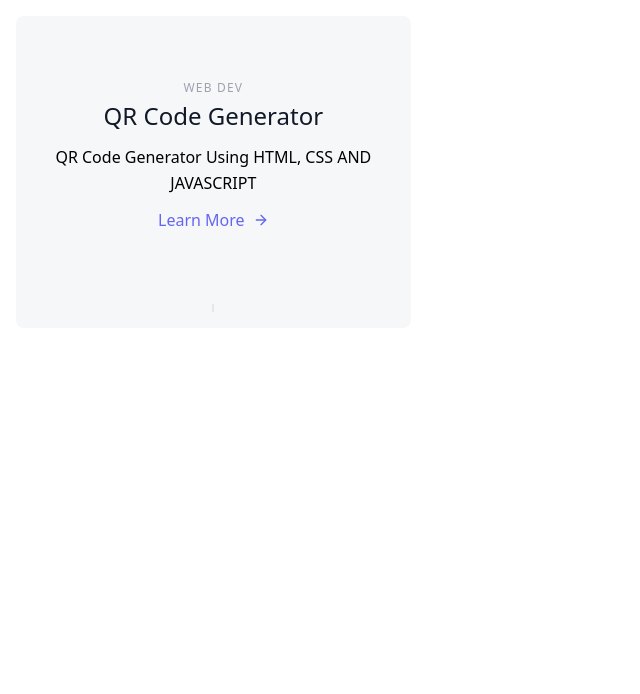
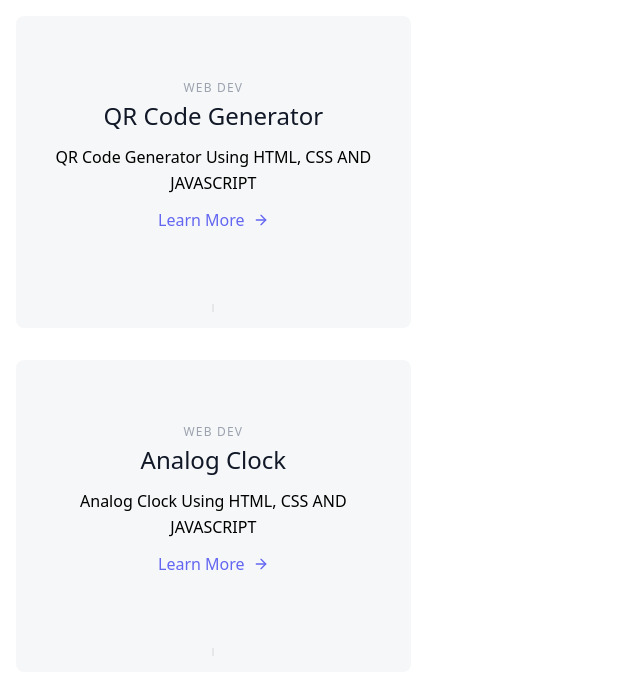
Before and after one commit to amyssnippet/cbi, a plain HTML site: page index.html in a window 1280 px wide. Shown: the whole page, without its empty margins (0-640 px from the left). Drawn offline with nearby package versions, Linux system fonts and the light colour scheme.

Commit message:
index.html

```diff
--- a/index.html
+++ b/index.html
@@ -25,5 +25,22 @@
           </div>
         </div>
       </div>
+        <div class="p-4 lg:w-1/3">
+        <div class="h-full bg-gray-100 bg-opacity-75 px-8 pt-16 pb-24 rounded-lg overflow-hidden text-center relative">
+          <h2 class="tracking-widest text-xs title-font font-medium text-gray-400 mb-1">WEB DEV</h2>
+          <h1 class="title-font sm:text-2xl text-xl font-medium text-gray-900 mb-3">Analog Clock</h1>
+          <p class="leading-relaxed mb-3">Analog Clock Using HTML, CSS AND JAVASCRIPT </p>
+          <a href="/blog2.html" class="text-indigo-500 inline-flex items-center">Learn More
+            <svg class="w-4 h-4 ml-2" viewBox="0 0 24 24" stroke="currentColor" stroke-width="2" fill="none" stroke-linecap="round" stroke-linejoin="round">
+              <path d="M5 12h14"></path>
+              <path d="M12 5l7 7-7 7"></path>
+            </svg>
+          </a>
+          <div class="text-center mt-2 leading-none flex justify-center absolute bottom-0 left-0 w-full py-4">
+            <span class="text-gray-400 mr-3 inline-flex items-center leading-none text-sm pr-3 py-1 border-r-2 border-gray-200">
+            </span>
+          </div>
+        </div>
+        </div>
 </body>
 </html>
```
